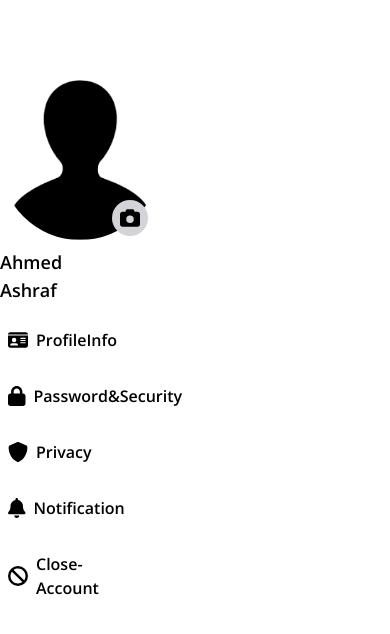
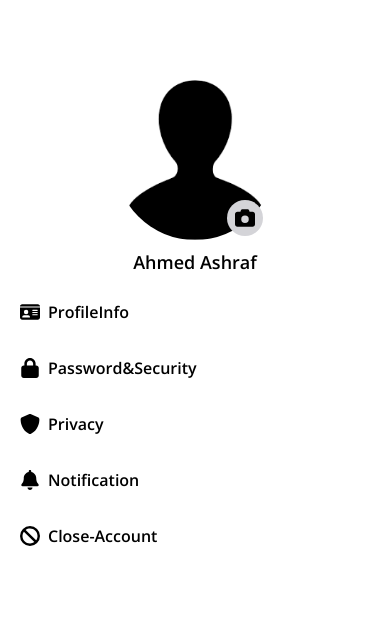
Before and after one commit to FrontEndDevo/NeuraLearnAcademy, a React (Vite) app: page /profile in a window 390 px wide. Shown: the top 634 px of the page. Built offline with nearby package versions, Linux system fonts and the light colour scheme.

Commit message:
Change the `aside` element to have class `col-span-6 mx-3 lg:col-span-1 md:col-span-2 md:mx-0`.

```diff
--- a/src/components/ProfileParts/ProfileLists.jsx
+++ b/src/components/ProfileParts/ProfileLists.jsx
@@ -73,7 +73,7 @@ const ProfileLists = () => {
   ));
 
   return (
-    <aside>
+    <aside className="col-span-6 mx-3 lg:col-span-1 md:col-span-2 md:mx-0">
       <div className="relative flex flex-col w-40 mx-auto">
         <img
           src={userPhoto}
```
